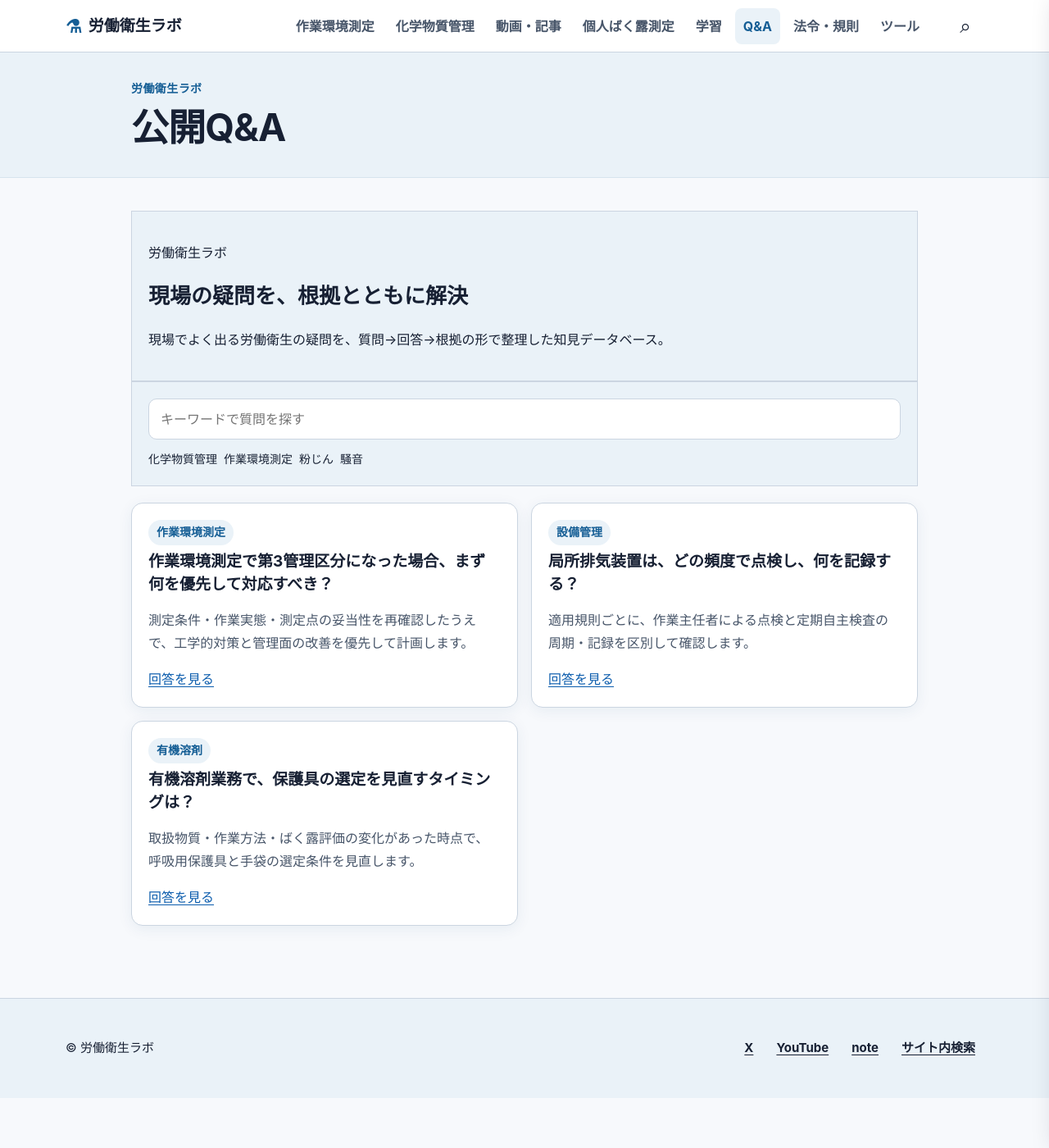
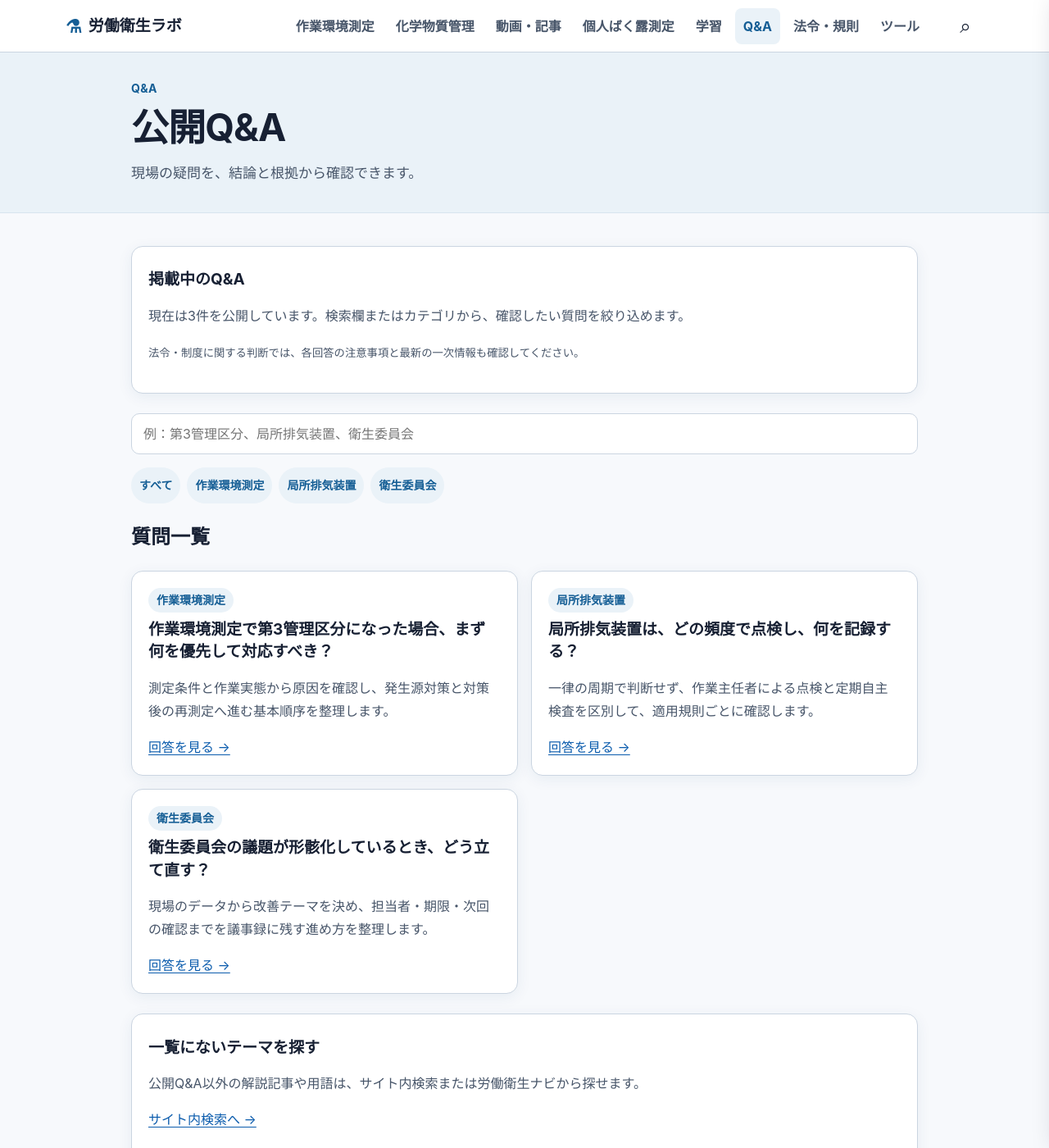
Before and after one commit to rodoeisei-lab/rodoeisei-lab, a Jekyll site: the page built from pages/qa.md, in a window 1280 px wide and 1400 px high. Shown: the whole window at 82% size. Built offline with Jekyll 4.4.1, drawn with Linux system fonts in a browser that asks for light colours.

Commit message:
公開Q&A一覧を実態に合わせて整理 (#163)
公開中のQ&Aと一覧内容を一致させ、検索・カテゴリ絞り込みと関連導線を整備する。

```diff
--- a/assets/css/main.css
+++ b/assets/css/main.css
@@ -152,13 +152,9 @@ button,a,input,select,textarea{touch-action:manipulation}
 .lev-airflow{display:flex;flex-wrap:wrap;gap:10px;margin:24px 0;padding:0;list-style:none;counter-reset:airflow}
 .lev-airflow li{display:flex;align-items:center;min-height:48px;padding:10px 14px;border:1px solid var(--color-border);border-radius:10px;background:#f8fafc;font-weight:750}
 .lev-airflow li:not(:last-child)::after{content:"→";margin-left:18px;color:var(--color-primary)}
-.qa-mobile-mockup{max-width:960px;margin:auto}
-.ios-browser-bar{display:none}
-.qa-hero-card,.qa-search-card{padding:20px;background:var(--color-blue-soft);border:1px solid var(--color-border)}
-.qa-hero-card h2{margin:0;font-size:26px}
-.qa-search-card input{width:100%;min-height:50px;padding:10px 14px;border:1px solid var(--color-border);border-radius:10px;font-size:16px}
-.qa-filter-chips{display:flex;gap:8px;flex-wrap:wrap;margin-top:12px}
-.qa-filter-chip{font-size:14px}
+.qa-hub{max-width:960px;margin:auto}
+.qa-hub>.filter-search{margin-top:24px}
+.qa-hub>.card:last-of-type{margin-top:24px}
 .qa-list{display:grid;grid-template-columns:repeat(2,minmax(0,1fr));gap:16px;margin-top:20px}
 .regulations-table-wrap,.comparison-table-wrap{max-width:100%;overflow:auto}
 .regulations-list,.regulations-related__grid{display:grid;grid-template-columns:repeat(2,minmax(0,1fr));gap:16px}
--- a/pages/qa.md
+++ b/pages/qa.md
@@ -2,51 +2,76 @@
 layout: page
 title: 公開Q&A
 permalink: /qa/
-description: 現場でよく出る労働衛生の疑問を、質問→回答→根拠の形で整理した公開Q&A一覧です。
+description: 現場でよく出る労働衛生の疑問を、質問・結論・理由・根拠の順で確認できる公開Q&A一覧です。
+eyebrow: Q&A
+lead: 現場の疑問を、結論と根拠から確認できます。
 ---
 
-<div class="qa-mobile-mockup" aria-label="公開Q&Aページモックアップ">
-  <div class="ios-browser-bar" aria-hidden="true">
-    <span class="ios-domain">rodoeisei-lab.github.io</span>
-  </div>
-
-  <section class="qa-hero-card">
-    <p class="qa-hero-label">労働衛生ラボ</p>
-    <h2>現場の疑問を、根拠とともに解決</h2>
-    <p>現場でよく出る労働衛生の疑問を、質問→回答→根拠の形で整理した知見データベース。</p>
+<div class="qa-hub">
+  <section class="card" aria-labelledby="qa-directory-title">
+    <h2 id="qa-directory-title">掲載中のQ&A</h2>
+    <p>現在は3件を公開しています。検索欄またはカテゴリから、確認したい質問を絞り込めます。</p>
+    <p><small>法令・制度に関する判断では、各回答の注意事項と最新の一次情報も確認してください。</small></p>
   </section>
 
-  <section class="qa-search-card" aria-label="質問検索">
-    <label class="sr-only" for="qa-search">キーワードで質問を探す</label>
-    <input id="qa-search" type="text" placeholder="キーワードで質問を探す" />
-    <div class="qa-filter-chips" aria-label="カテゴリ絞り込み">
-      <span class="qa-filter-chip">化学物質管理</span>
-      <span class="qa-filter-chip">作業環境測定</span>
-      <span class="qa-filter-chip">粉じん</span>
-      <span class="qa-filter-chip">騒音</span>
-    </div>
+  <div class="filter-search">
+    <label class="sr-only" for="cardSearch">公開Q&Aを検索</label>
+    <input id="cardSearch" type="search" name="q" placeholder="例：第3管理区分、局所排気装置、衛生委員会">
+  </div>
+  <p id="cardNoResults" class="no-results" hidden>該当するQ&Aがありません。別の言葉で検索してください。</p>
+
+  <nav class="tag-chips" aria-label="Q&Aのカテゴリ">
+    <a class="tag-chip" href="{{ '/qa/' | relative_url }}">すべて</a>
+    <a class="tag-chip" href="{{ '/qa/?tag=' | relative_url }}{{ '作業環境測定' | uri_escape }}">作業環境測定</a>
+    <a class="tag-chip" href="{{ '/qa/?tag=' | relative_url }}{{ '局所排気装置' | uri_escape }}">局所排気装置</a>
+    <a class="tag-chip" href="{{ '/qa/?tag=' | relative_url }}{{ '衛生委員会' | uri_escape }}">衛生委員会</a>
+  </nav>
+
+  <h2>質問一覧</h2>
+  <section class="qa-list" aria-label="公開Q&A一覧">
+    <article
+      class="qa-list-card"
+      data-filter-card
+      data-search="第3管理区分 作業環境測定 粉じん 有機溶剤 原因 発生源対策 再測定"
+      data-tags="作業環境測定|粉じん|有機溶剤"
+    >
+      <span class="qa-list-category">作業環境測定</span>
+      <h2>作業環境測定で第3管理区分になった場合、まず何を優先して対応すべき？</h2>
+      <p>測定条件と作業実態から原因を確認し、発生源対策と対策後の再測定へ進む基本順序を整理します。</p>
+      <a href="{{ '/qa/third-control-class/' | relative_url }}">回答を見る →</a>
+    </article>
+
+    <article
+      class="qa-list-card"
+      data-filter-card
+      data-search="局所排気装置 点検 定期自主検査 作業主任者 周期 記録 有機則 特化則 鉛則 粉じん則"
+      data-tags="局所排気装置|設備管理"
+    >
+      <span class="qa-list-category">局所排気装置</span>
+      <h2>局所排気装置は、どの頻度で点検し、何を記録する？</h2>
+      <p>一律の周期で判断せず、作業主任者による点検と定期自主検査を区別して、適用規則ごとに確認します。</p>
+      <a href="{{ '/qa/local-exhaust-inspection/' | relative_url }}">回答を見る →</a>
+    </article>
+
+    <article
+      class="qa-list-card"
+      data-filter-card
+      data-search="衛生委員会 議題 形骸化 現場課題 議事録 担当者 期限 安全衛生体制"
+      data-tags="衛生委員会|安全衛生体制"
+    >
+      <span class="qa-list-category">衛生委員会</span>
+      <h2>衛生委員会の議題が形骸化しているとき、どう立て直す？</h2>
+      <p>現場のデータから改善テーマを決め、担当者・期限・次回の確認までを議事録に残す進め方を整理します。</p>
+      <a href="{{ '/qa/hygiene-committee-agenda/' | relative_url }}">回答を見る →</a>
+    </article>
   </section>
 
-  <section class="qa-list" aria-label="公開Q&A一覧">
-    <article class="qa-list-card">
-      <span class="qa-list-category">作業環境測定</span>
-      <h2>作業環境測定で第3管理区分になった場合、まず何を優先して対応すべき？</h2>
-      <p>測定条件・作業実態・測定点の妥当性を再確認したうえで、工学的対策と管理面の改善を優先して計画します。</p>
-      <a href="{{ '/qa/third-control-class/' | relative_url }}">回答を見る</a>
-    </article>
-
-    <article class="qa-list-card">
-      <span class="qa-list-category">設備管理</span>
-      <h2>局所排気装置は、どの頻度で点検し、何を記録する？</h2>
-      <p>適用規則ごとに、作業主任者による点検と定期自主検査の周期・記録を区別して確認します。</p>
-      <a href="{{ '/qa/local-exhaust-inspection/' | relative_url }}">回答を見る</a>
-    </article>
-
-    <article class="qa-list-card">
-      <span class="qa-list-category">有機溶剤</span>
-      <h2>有機溶剤業務で、保護具の選定を見直すタイミングは？</h2>
-      <p>取扱物質・作業方法・ばく露評価の変化があった時点で、呼吸用保護具と手袋の選定条件を見直します。</p>
-      <a href="{{ '/qa/hygiene-committee-agenda/' | relative_url }}">回答を見る</a>
-    </article>
+  <section class="card">
+    <h2>一覧にないテーマを探す</h2>
+    <p>公開Q&A以外の解説記事や用語は、サイト内検索または労働衛生ナビから探せます。</p>
+    <p><a href="{{ '/search/' | relative_url }}">サイト内検索へ →</a></p>
+    <p><a href="{{ '/navigator/' | relative_url }}">労働衛生ナビへ →</a></p>
   </section>
 </div>
+
+<script src="{{ '/assets/js/card-filter.js' | relative_url }}" defer></script>
```
